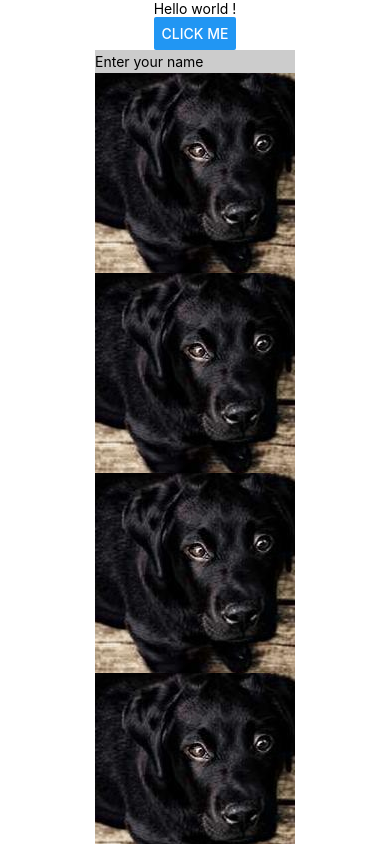
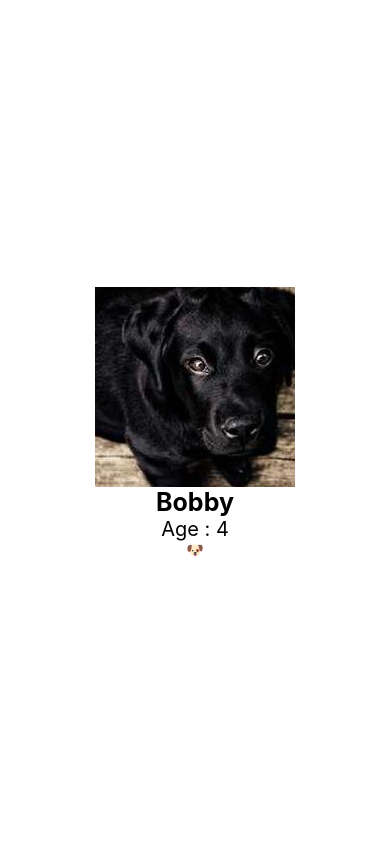
Before and after one commit to TheoDieppois/react-native-introduction, a React Native app: screen / in a window 390 px wide. Built offline with nearby package versions, Linux system fonts and the light colour scheme.

Commit message:
feat: add cat image

```diff
--- a/App.js
+++ b/App.js
@@ -1,69 +1,45 @@
-import {
-  Button,
-  StyleSheet,
-  Text,
-  View,
-  Image,
-  TextInput,
-  ScrollView,
-  SafeAreaView,
-} from "react-native";
+import { StyleSheet, Text, View, Image } from "react-native";
 
 export default function App() {
+  const name = "Bobby";
+  const age = 4;
+  const isDog = true;
+
   return (
-    <SafeAreaView style={styles.container}>
-      <View
+    <View style={styles.container}>
+      <Image
+        source={require(isDog ? "./assets/dog.jpg" : "./assets/cat.jpg")}
         style={{
-          backgroundColor: "#fff",
-          alignItems: "center",
-          flex: 1,
+          width: 200,
+          height: 200,
+        }}
+      />
+      <Text
+        style={{
+          fontSize: 25,
+          fontWeight: "bold",
         }}
       >
-        <Text>Hello world !</Text>
-        <Button title="Click me" onPress={() => alert("Hello world !")} />
-        <TextInput
-          placeholder="Enter your name"
-          style={{
-            backgroundColor: "#ccc",
-            width: 200,
-            height: 30,
-          }}
-        />
+        {name}
+      </Text>
+      <Text
+        style={{
+          fontSize: 20,
+        }}
+      >
+        Age : {age}
+      </Text>
 
-        <ScrollView>
-          <Image
-            source={require("./assets/dog.jpg")}
-            style={{ width: 200, height: 200 }}
-          />
-          <Image
-            source={require("./assets/dog.jpg")}
-            style={{ width: 200, height: 200 }}
-          />
-          <Image
-            source={require("./assets/dog.jpg")}
-            style={{ width: 200, height: 200 }}
-          />
-          <Image
-            source={require("./assets/dog.jpg")}
-            style={{ width: 200, height: 200 }}
-          />
-          <Image
-            source={{
-              uri: "https://picsum.photos/id/1084/536/354?grayscale",
-            }}
-            style={{ width: 200, height: 200 }}
-            resizeMode="contain"
-          />
-        </ScrollView>
-      </View>
-    </SafeAreaView>
+      <Text>{isDog ? "🐶" : "🐱"}</Text>
+    </View>
   );
 }
 
 const styles = StyleSheet.create({
   container: {
     flex: 1,
-    backgroundColor: "red",
+    backgroundColor: "#fff",
+    alignItems: "center",
     justifyContent: "center",
   },
 });
```
Also changed, not shown: assets/cat.jpg (added), 1 other file (tests, documents, lock files or other folders).
